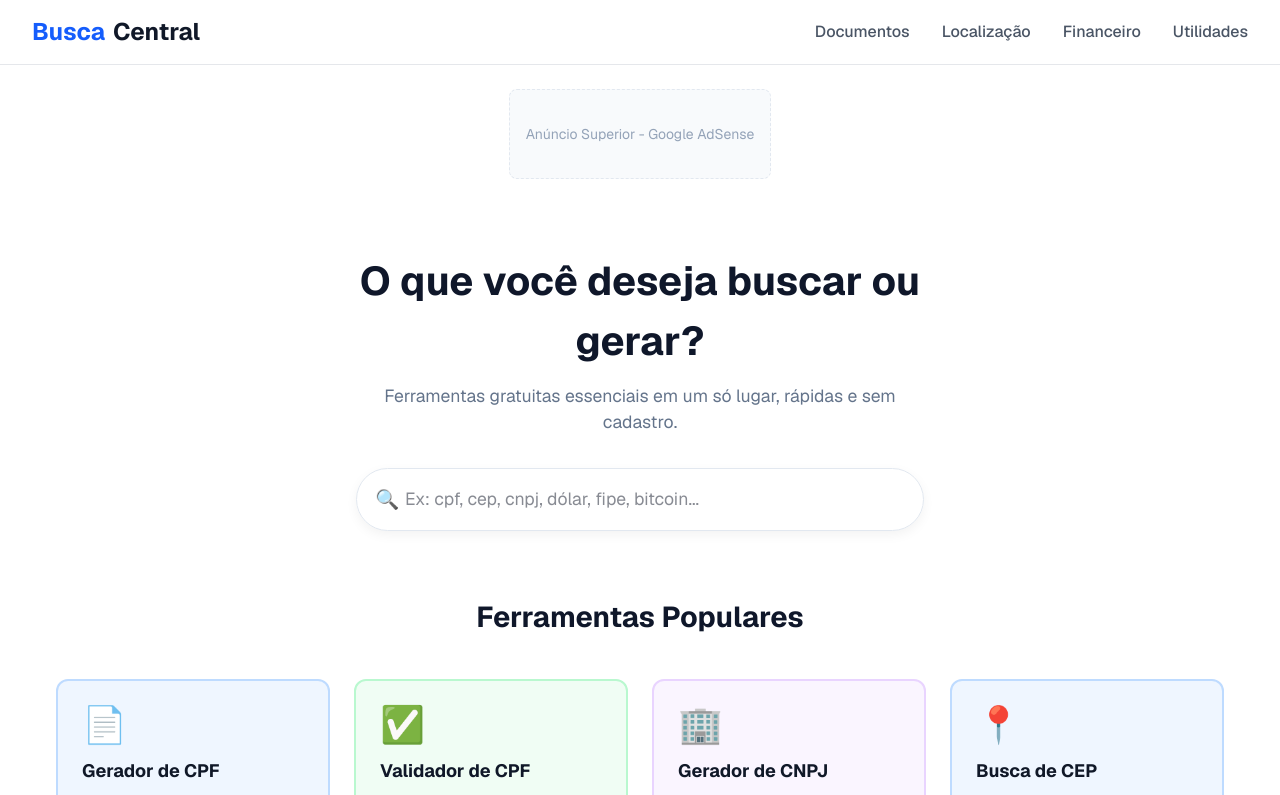
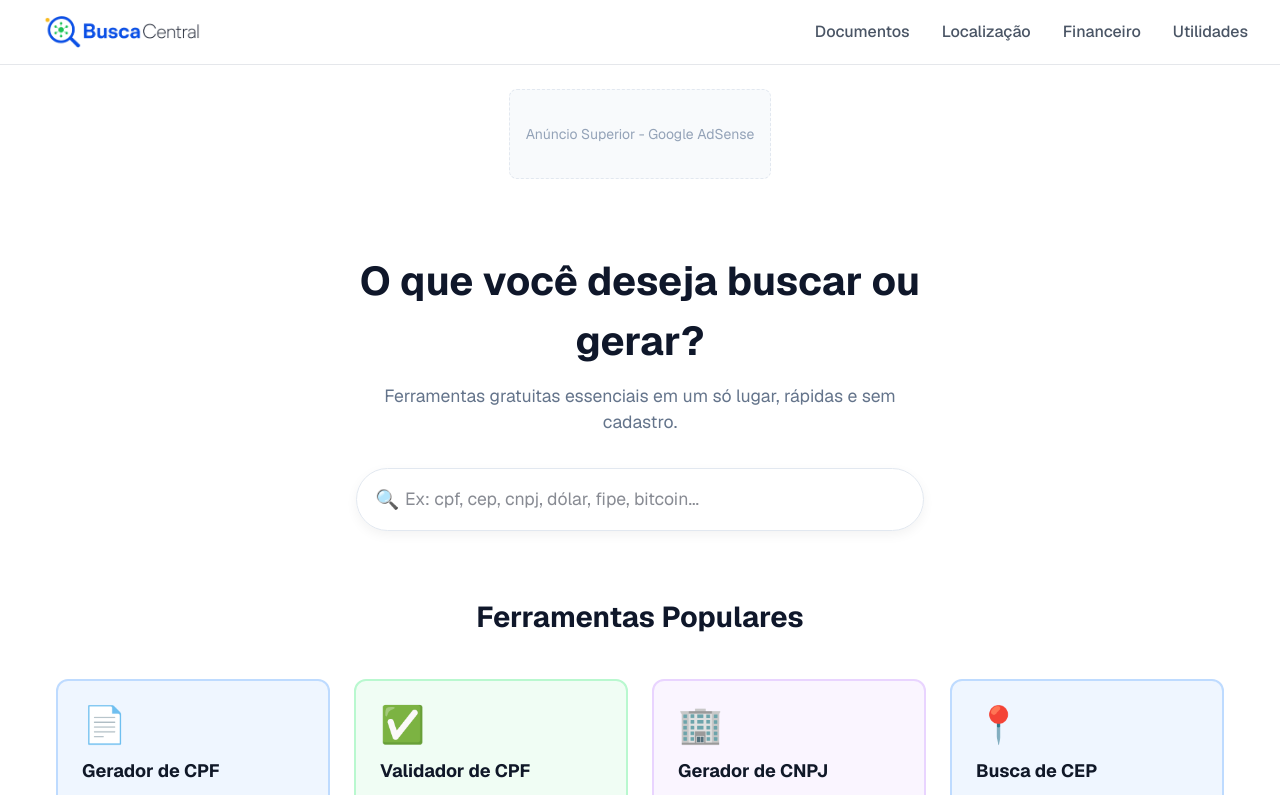
Before and after one commit to buscacentral/buscacentral, a Next.js app: page / in a window 1280 px wide. Shown: the top 795 px of the page. Built offline with nearby package versions, Linux system fonts and the light colour scheme.

Commit message:
feat: troca logo texto por imagem sem fundo

```diff
--- a/src/components/Header.tsx
+++ b/src/components/Header.tsx
@@ -1,13 +1,13 @@
 import Link from 'next/link';
+import Image from 'next/image';
 
 export default function Header() {
   return (
     <header className="bg-white border-b border-gray-200 sticky top-0 z-40">
       <div className="max-w-7xl mx-auto px-4 sm:px-6 lg:px-8">
         <div className="flex justify-between items-center h-16">
-          <Link href="/" className="flex items-center space-x-2">
-            <span className="text-2xl font-bold text-blue-600">Busca</span>
-            <span className="text-2xl font-bold text-gray-900">Central</span>
+          <Link href="/" className="flex items-center">
+            <Image src="/logo.png" alt="BuscaCentral" width={180} height={40} priority />
           </Link>
 
           <nav className="hidden md:flex space-x-8">
```
Also changed, not shown: imgs/busca-central-logo-semfundo.png (added), public/logo.png (added), vercel.json (deleted).
